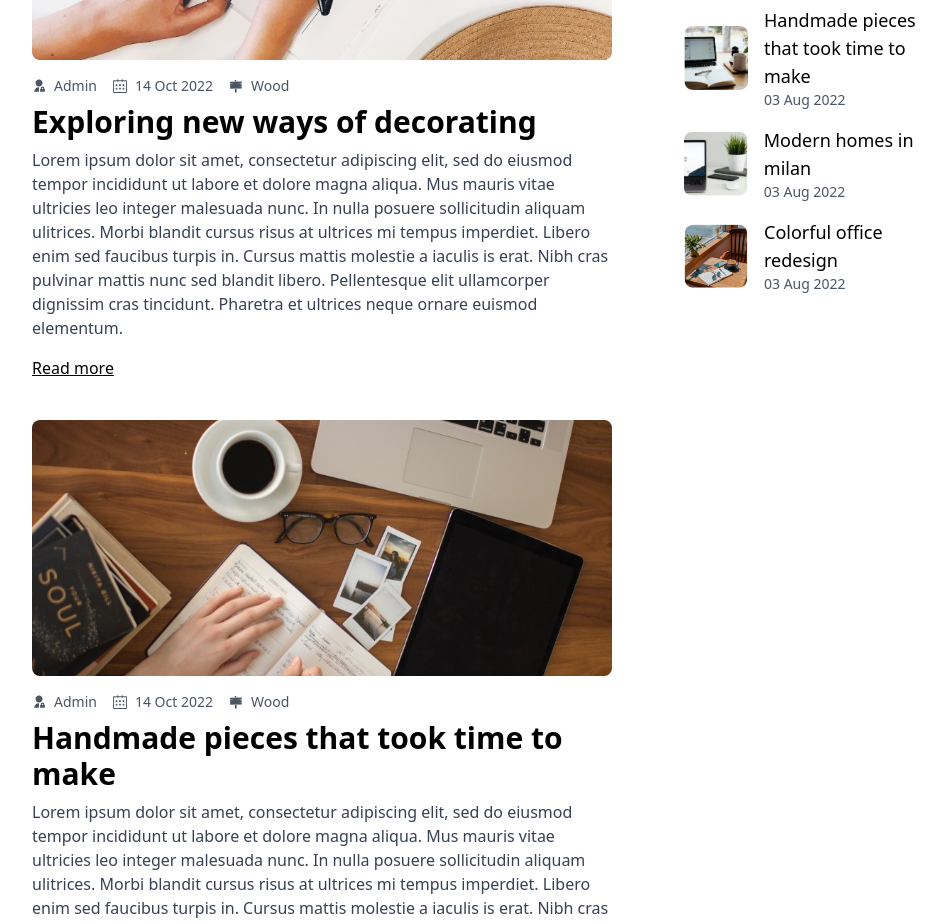
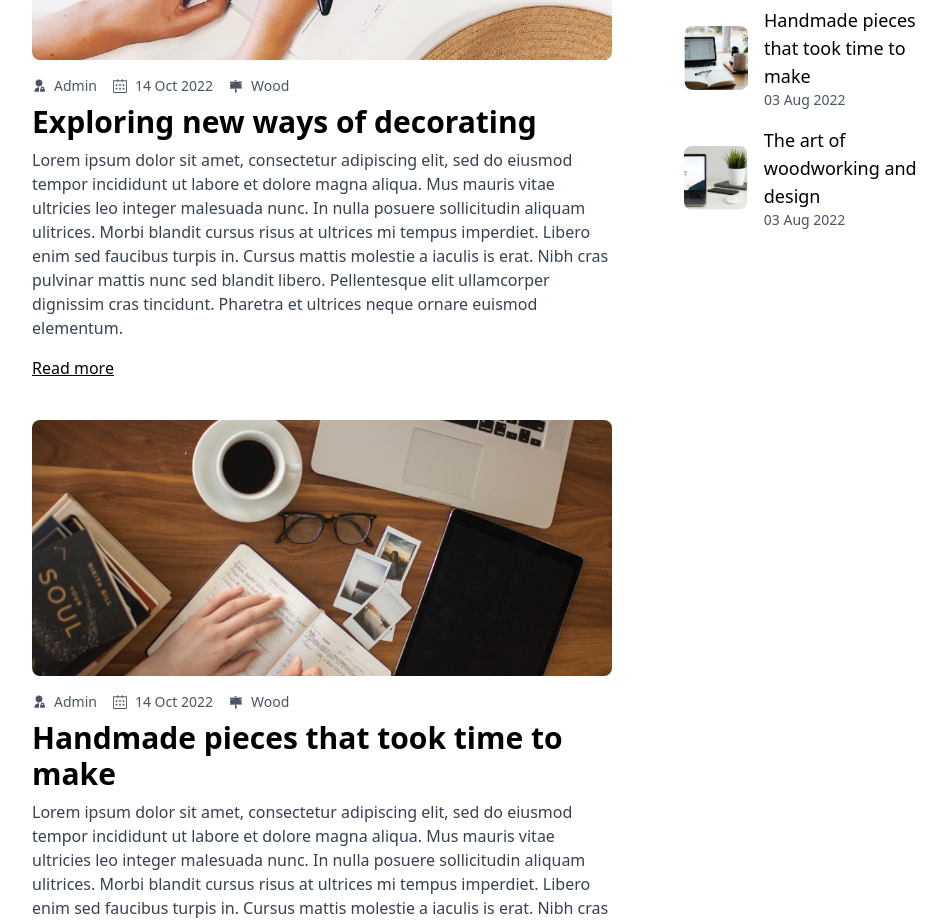
Before and after one commit to NabiaHaider/Hackathon-3, a Next.js app: page /blog in a window 1280 px wide. Shown: the part 1400-2324 px from the top of the page, without its empty margins (216-1162 px from the left). Built offline with nearby package versions, Linux system fonts and the light colour scheme.

Commit message:
Update page.tsx

```diff
--- a/app/blog/page.tsx
+++ b/app/blog/page.tsx
@@ -3,7 +3,7 @@ import { SlCalender } from "react-icons/sl";
 import { RiAdminFill } from "react-icons/ri";
 import { GiWoodenSign } from "react-icons/gi";
 import { IoSearchOutline } from "react-icons/io5";
-import Link from "next/link";
+import Link from "next/link";  // Ensure you're importing Link
 import Image from "next/image";
 
 const Blogpage = () => {
@@ -30,7 +30,7 @@ const Blogpage = () => {
           />
           <h1 className="text-7xl mb-7 font-medium">Blog</h1>
           <p className="text-2xl mt-1 font-medium">
-            <a href="/">Home</a> &gt; <span className="text-gray-600">Blog</span>
+            <Link href="/">Home</Link> &gt; <span className="text-gray-600">Blog</span>
           </p>
         </div>
       </section>
@@ -70,14 +70,10 @@ const Blogpage = () => {
               dignissim cras tincidunt. Pharetra et ultrices neque ornare
               euismod elementum.
             </p>
-            <a
-              href="#"
-              className="text-black mt-2 underline hover:underline"
-            >
+            <Link href="#" className="text-black mt-2 underline hover:underline">
               Read more
-            </a>
+            </Link>
           </div>
-
 
           <div className="mb-10">
             <div className="relative w-full h-64  mb-4 rounded-lg overflow-hidden">
@@ -109,14 +105,10 @@ const Blogpage = () => {
               dignissim cras tincidunt. Pharetra et ultrices neque ornare
               euismod elementum.
             </p>
-            <a
-              href="#"
-              className="text-black mt-2 underline hover:underline"
-            >
+            <Link href="#" className="text-black mt-2 underline hover:underline">
               Read more
-            </a>
+            </Link>
           </div>
-
 
           <div className="mb-10">
             <div className="relative w-full h-64  mb-4 rounded-lg overflow-hidden">
@@ -148,15 +140,10 @@ const Blogpage = () => {
               dignissim cras tincidunt. Pharetra et ultrices neque ornare
               euismod elementum.
             </p>
-            <a
-              href="#"
-              className="text-black mt-2 underline hover:underline"
-            >
+            <Link href="#" className="text-black mt-2 underline hover:underline">
               Read more
-            </a>
+            </Link>
           </div>
-
-
         </div>
 
         {/* Sidebar Section */}
@@ -176,29 +163,29 @@ const Blogpage = () => {
             <h2 className="text-2xl font-semibold mb-4">Categories</h2>
             <ul className="space-y-2 text-lg">
               <li>
-                <a href="#" className="flex justify-between text-gray-400 hover:text-black mt-10">
+                <Link href="#" className="flex justify-between text-gray-400 hover:text-black mt-10">
                   <span>Craft</span> <span>2</span>
-                </a>
+                </Link>
               </li>
               <li>
-                <a href="#" className="flex justify-between text-gray-400 hover:text-black  mt-7">
+                <Link href="#" className="flex justify-between text-gray-400 hover:text-black  mt-7">
                   <span>Design</span> <span>8</span>
-                </a>
+                </Link>
               </li>
               <li>
-                <a href="#" className="flex justify-between text-gray-400 hover:text-black mt-7">
+                <Link href="#" className="flex justify-between text-gray-400 hover:text-black mt-7">
                   <span>Handmade</span> <span>7</span>
-                </a>
+                </Link>
               </li>
               <li>
-                <a href="#" className="flex justify-between text-gray-400 hover:text-black mt-7">
+                <Link href="#" className="flex justify-between text-gray-400 hover:text-black mt-7">
                   <span>Interior</span> <span>1</span>
-                </a>
+                </Link>
               </li>
               <li>
-                <a href="#" className="flex justify-between text-gray-400 hover:text-black mt-7">
+                <Link href="#" className="flex justify-between text-gray-400 hover:text-black mt-7">
                   <span>Wood</span> <span>6</span>
-                </a>
+                </Link>
               </li>
             </ul>
           </div>
@@ -214,12 +201,9 @@ const Blogpage = () => {
                   className="w-16 h-16 object-cover rounded-lg mr-4"
                 />
                 <div>
-                  <a
-                    href="#"
-                    className="text-lg font-medium hover:text-blue-500"
-                  >
+                  <Link href="#" className="text-lg font-medium hover:text-yellow-500">
                     Going all-in with millennial design
-                  </a>
+                  </Link>
                   <p className="text-sm text-gray-600">03 Aug 2022</p>
                 </div>
               </li>
@@ -233,12 +217,9 @@ const Blogpage = () => {
                   className="w-16 h-16 object-cover rounded-lg mr-4"
                 />
                 <div>
-                  <a
-                    href="#"
-                    className="text-lg font-medium hover:text-blue-500"
-                  >
+                  <Link href="#" className="text-lg font-medium hover:text-yellow-500">
                     Exploring new ways of decorating
-                  </a>
+                  </Link>
                   <p className="text-sm text-gray-600">03 Aug 2022</p>
                 </div>
               </li>
@@ -252,12 +233,9 @@ const Blogpage = () => {
                   className="w-16 h-16 object-cover rounded-lg mr-4"
                 />
                 <div>
-                  <a
-                    href="#"
-                    className="text-lg font-medium hover:text-blue-500"
-                  >
+                  <Link href="#" className="text-lg font-medium hover:text-yellow-500">
                     Handmade pieces that took time to make
-                  </a>
+                  </Link>
                   <p className="text-sm text-gray-600">03 Aug 2022</p>
                 </div>
               </li>
@@ -271,31 +249,9 @@ const Blogpage = () => {
                   className="w-16 h-16 object-cover rounded-lg mr-4"
                 />
                 <div>
-                  <a
-                    href="#"
-                    className="text-lg font-medium hover:text-blue-500"
-                  >
-                    Modern homes in milan
-                  </a>
-                  <p className="text-sm text-gray-600">03 Aug 2022</p>
-                </div>
-              </li>
-            </ul>
-
-            <ul className="space-y-4 mt-4">
-              <li className="flex items-center">
-                <img
-                  src="/b5.png"
-                  alt="Thumbnail"
-                  className="w-16 h-16 object-cover rounded-lg mr-4"
-                />
-                <div>
-                  <a
-                    href="#"
-                    className="text-lg font-medium hover:text-blue-500"
-                  >
-                    Colorful office redesign
-                  </a>
+                  <Link href="#" className="text-lg font-medium hover:text-yellow-500">
+                    The art of woodworking and design
+                  </Link>
                   <p className="text-sm text-gray-600">03 Aug 2022</p>
                 </div>
               </li>
@@ -359,7 +315,6 @@ const Blogpage = () => {
      </div>
    </div>
  </section>
-
  <footer className="bg-white py-8 border-t border-gray-200">
    <div className="container mx-auto px-4 md:px-12">
      <div className="grid grid-cols-1 md:grid-cols-4 gap-8">
@@ -421,6 +376,7 @@ const Blogpage = () => {
      <p className="pt-4">2022 Meubel House. All rights reserved.</p>
    </div>
  </footer>
+
     </div>
   );
 };
```
Lines whose indentation alone changed are shown as unchanged.
